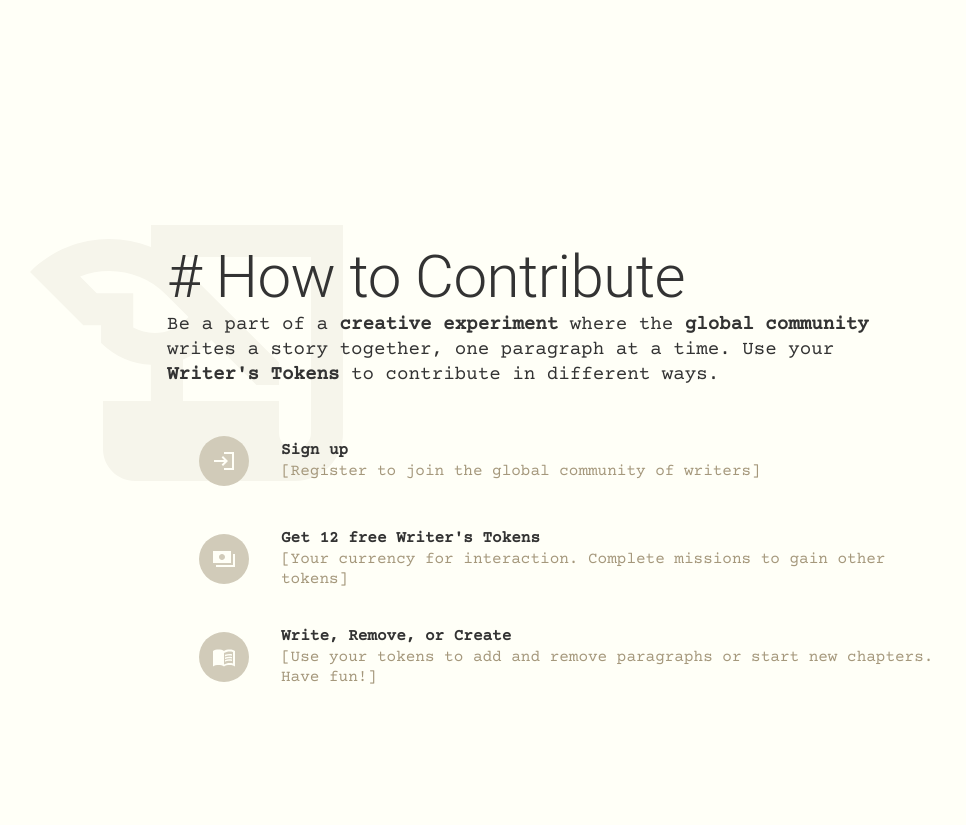
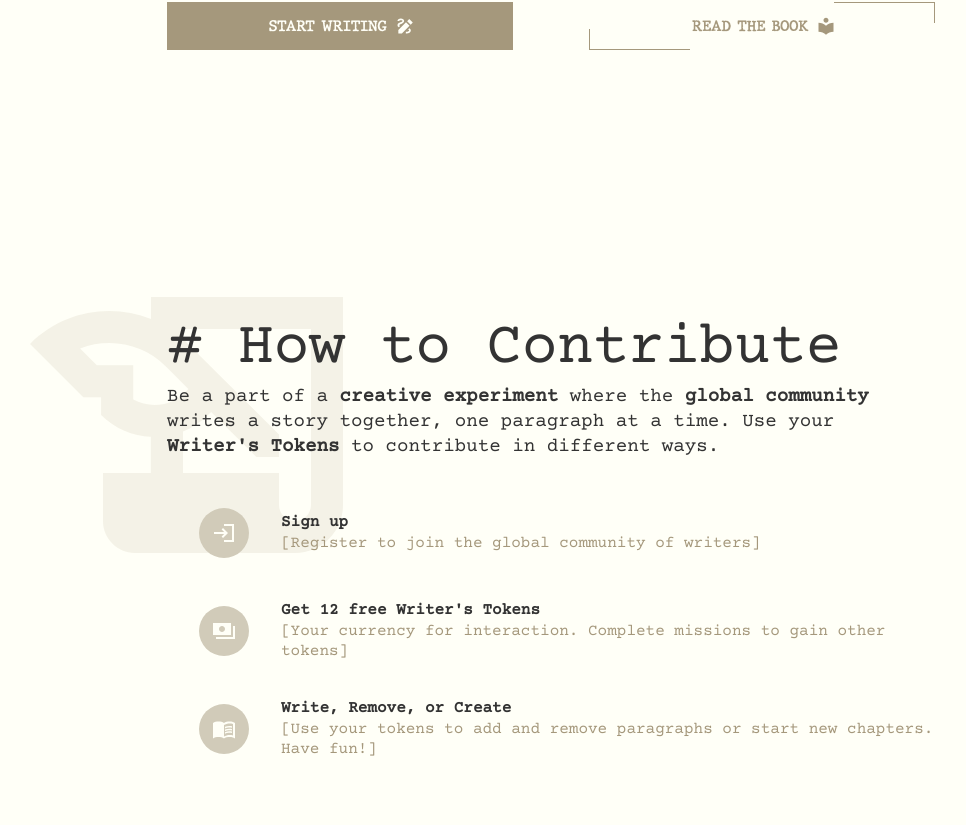
Before and after one commit to EttoreTheWebisteMaster/the-worlds-book, a Next.js app: page / in a window 1280 px wide. Shown: the part 1455-2280 px from the top of the page, without its empty margins (89-1055 px from the left). Built offline with nearby package versions, Linux system fonts and the light colour scheme.

Commit message:
fix colors

```diff
--- a/src/app/globals.css
+++ b/src/app/globals.css
@@ -12,8 +12,8 @@
 /* Dark theme */
 @media (prefers-color-scheme: dark) {
 	:root {
-		--background: #0a0a0a;
-		--foreground: #ededed;
+		--background: #333;
+		--foreground: #fffff7;
 	}
 }
 
--- a/src/app/static/css/page.module.css
+++ b/src/app/static/css/page.module.css
@@ -9,7 +9,7 @@
 
 .paragraphIcon {
 	position: absolute;
-	color: #f6f5eb;
+	color: #a5987c20;
 	top: -5em;
 }
 
@@ -18,7 +18,7 @@
 }
 
 .title {
-	font-family: var(--font-courier-prime);
+	font-family: var(--font-courier-prime)!important;
 	font-size: 1.8em;
 	font-weight: bold;
 	margin: 1em 0;
```
